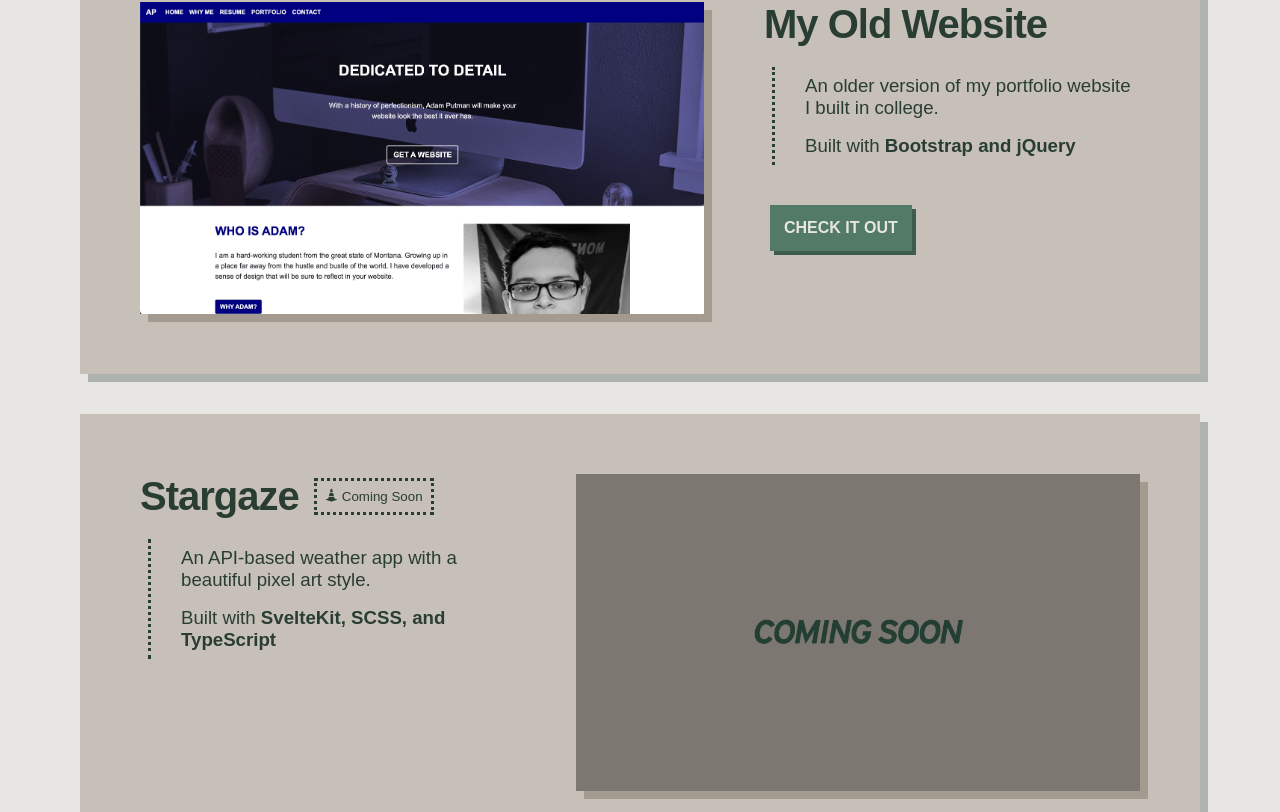
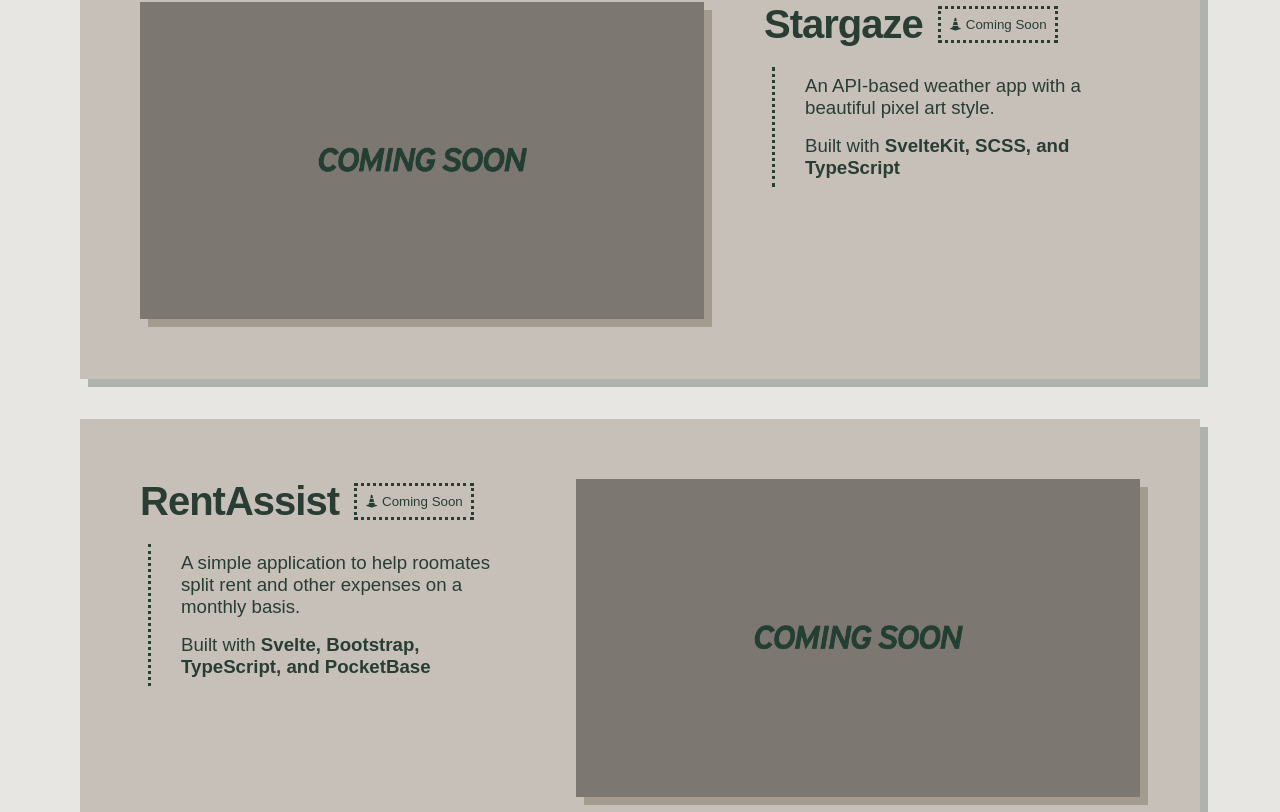
Before and after one commit to putmana/portfolio, a SvelteKit app: page /projects in a window 1280 px wide. Shown: the part 808-1620 px from the top of the page. Built offline with nearby package versions, Linux system fonts and the light colour scheme; a web font is replaced by a local one.

Commit message:
Tweaked the projects page

```diff
--- a/src/routes/projects/+page.svelte
+++ b/src/routes/projects/+page.svelte
@@ -23,19 +23,13 @@
         </ProjectCard>
     </div>
     <div class="row" style="--offset-time: {3 * animTime}s">
-        <ProjectCard header="My Old Website" image="/images/old-website.jpeg" alt="Screenshot of old website" buttonLink="https://marigoldmusic.live" buttonLabel="Check it out" reversed>
-            <p>An older version of my portfolio website I built in college.</p>
-            <p>Built with <b>Bootstrap and jQuery</b></p>
-        </ProjectCard>
-    </div>
-    <div class="row" style="--offset-time: {4 * animTime}s">
-        <ProjectCard header="Stargaze" image="/images/coming-soon.png" alt="Coming soon" tag="Coming Soon">
+        <ProjectCard header="Stargaze" image="/images/coming-soon.png" alt="Coming soon" tag="Coming Soon" reversed>
             <p>An API-based weather app with a beautiful pixel art style.</p>
             <p>Built with <b>SvelteKit, SCSS, and TypeScript</b></p>
         </ProjectCard>
     </div>
-    <div class="row" style="--offset-time: {5 * animTime}s">
-        <ProjectCard header="RentAssist" image="/images/coming-soon.png" alt="Coming soon" tag="Coming Soon" reversed>
+    <div class="row" style="--offset-time: {4 * animTime}s">
+        <ProjectCard header="RentAssist" image="/images/coming-soon.png" alt="Coming soon" tag="Coming Soon">
             <p>A simple application to help roomates split rent and other expenses on a monthly basis.</p>
             <p>Built with <b>Svelte, Bootstrap, TypeScript, and PocketBase</b></p>
         </ProjectCard>
```
